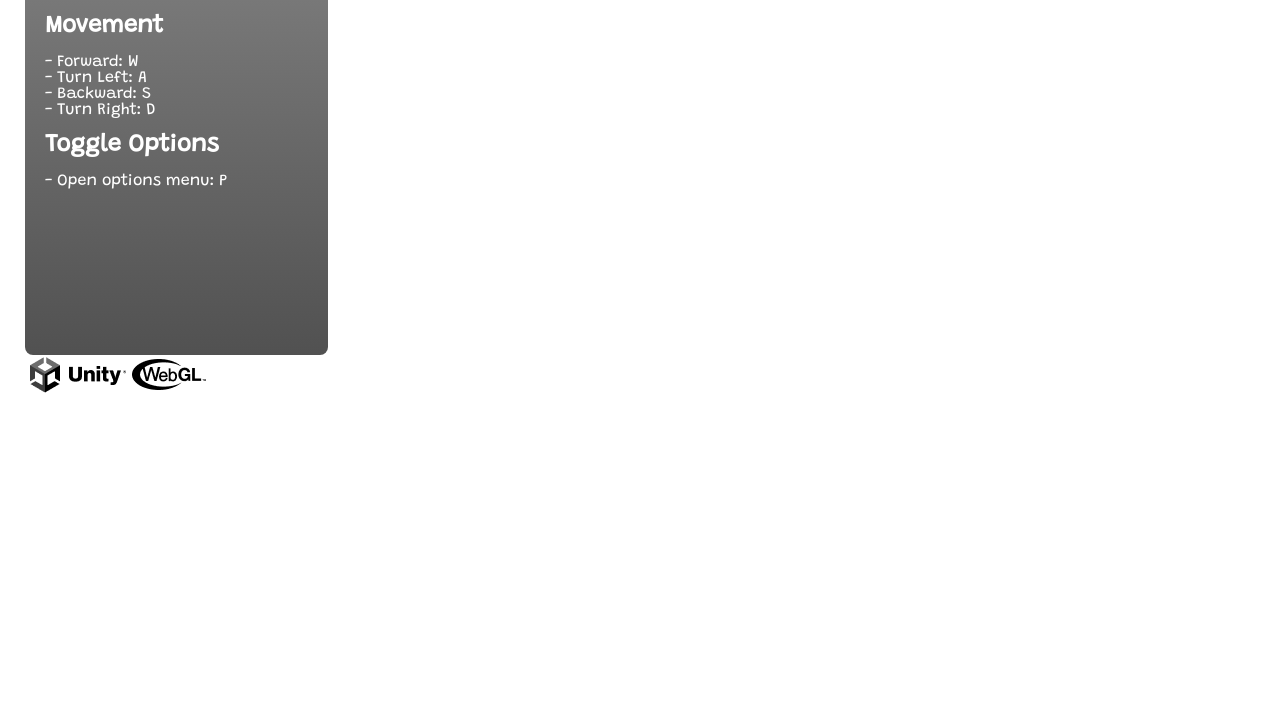
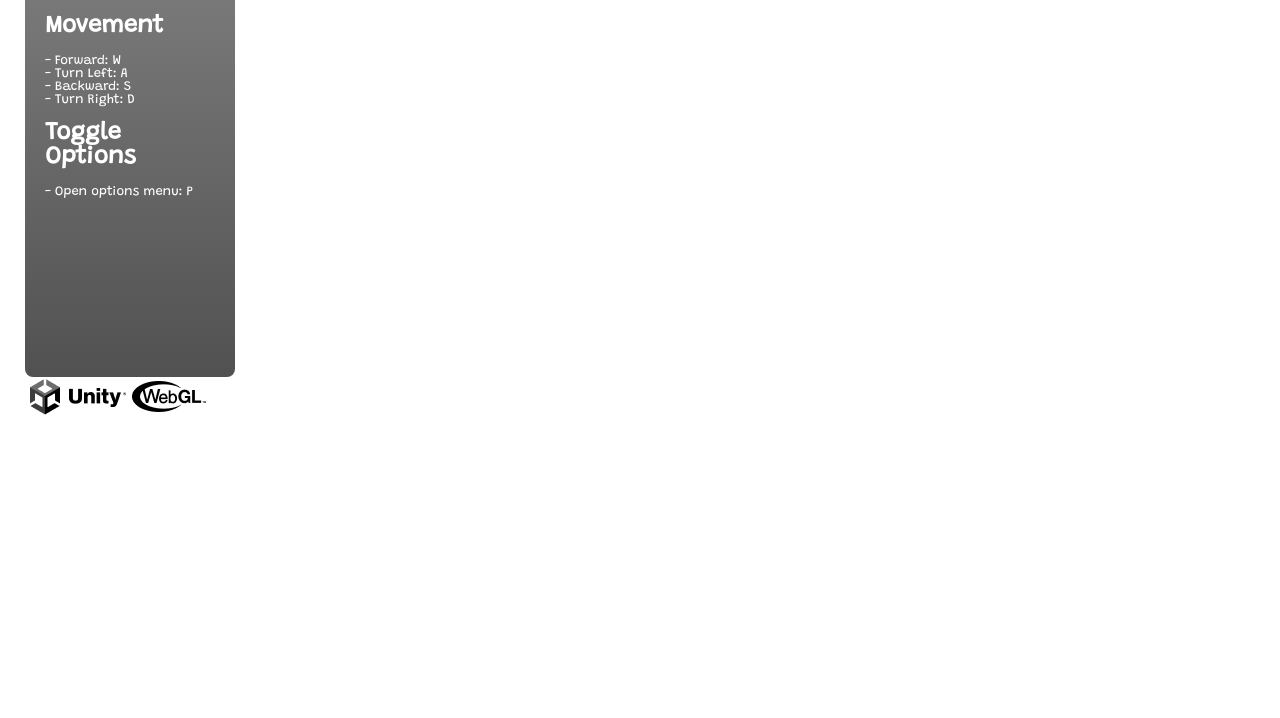
Before and after one commit to KleemoffDeveloper/Unity-Portfolio, a plain HTML site: page index.html in a window 1280 px wide. Shown: the part 199-917 px from the top of the page. After the commit the page ends 800 px from the top, so only its background shows below. Drawn offline with Linux system fonts and the light colour scheme; no server answers; a web font is replaced by a local one.

Commit message:
adjusted styling

```diff
--- a/TemplateData/style.css
+++ b/TemplateData/style.css
@@ -4,7 +4,7 @@
 * { padding: 0; margin: 0; font-style: none; list-style: none; text-decoration: none; font-family: 'Grandstander', cursive;}
 #unity-container {
     display: grid;
-    grid-template-columns: repeat(2, 325px);
+    grid-template-columns: repeat(2, 250px);
 }
 
 #unity-container.unity-desktop {
@@ -93,13 +93,17 @@ a:hover {
     padding: 5px;
     text-align: left;
     border-radius: 8px;
-    width: 90%;
+    width: 80%;
     margin-right: 5px;
+}
+
+.controls p {
+    font-size: small;
 }
 
 .info {
     /* background-color: whitesmoke; */
-    height: 300px;
+    height: 2px;
 }
 
 @media screen and (max-width: 1000px) {
--- a/index.html
+++ b/index.html
@@ -130,8 +130,8 @@
     } else {
       // Desktop style: Render the game canvas in a window that can be maximized to fullscreen:
 
-      canvas.style.width = `${screen.availWidth/1.4}px`;
-      canvas.style.height = `${screen.availHeight/1.4}px`;
+      canvas.style.width = `${screen.availWidth/1.33}px`;
+      canvas.style.height = `${screen.availHeight/1.33}px`;
 
       loadingBar.style.display = "block";
 
```
